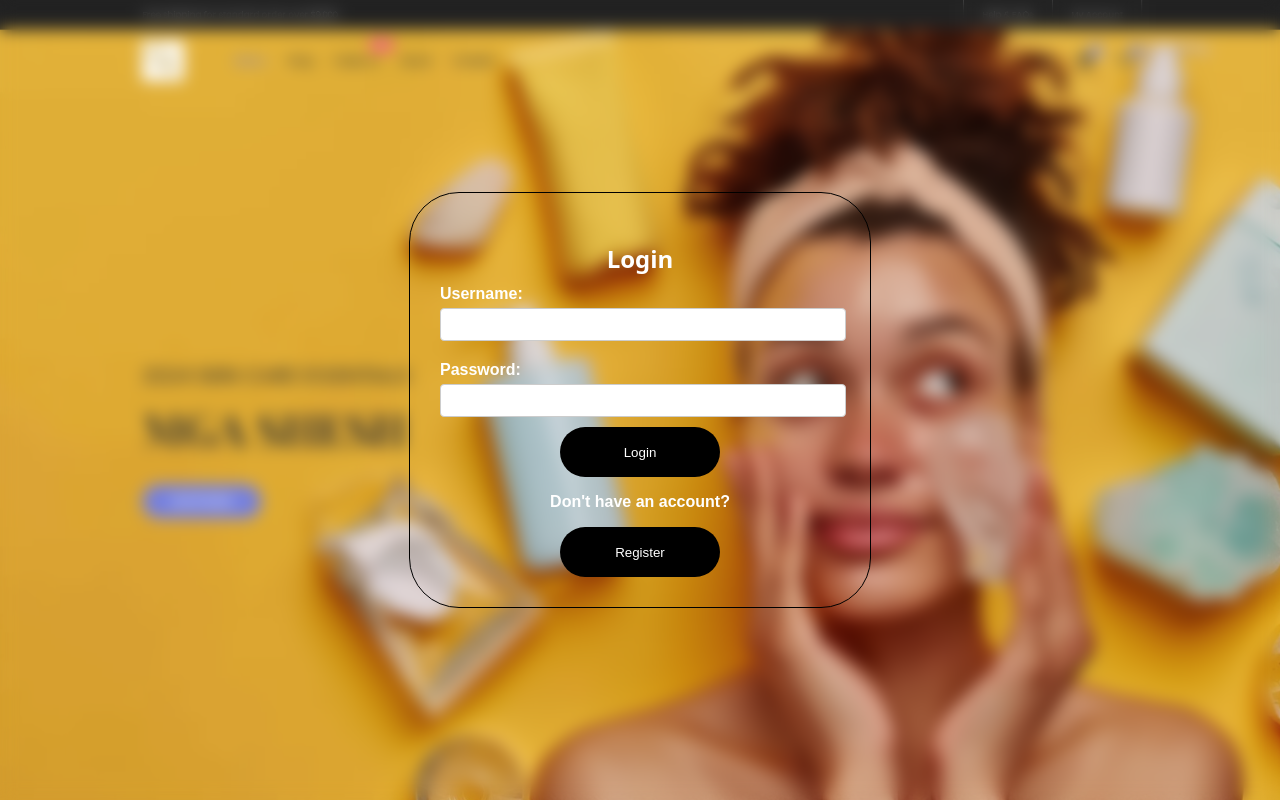
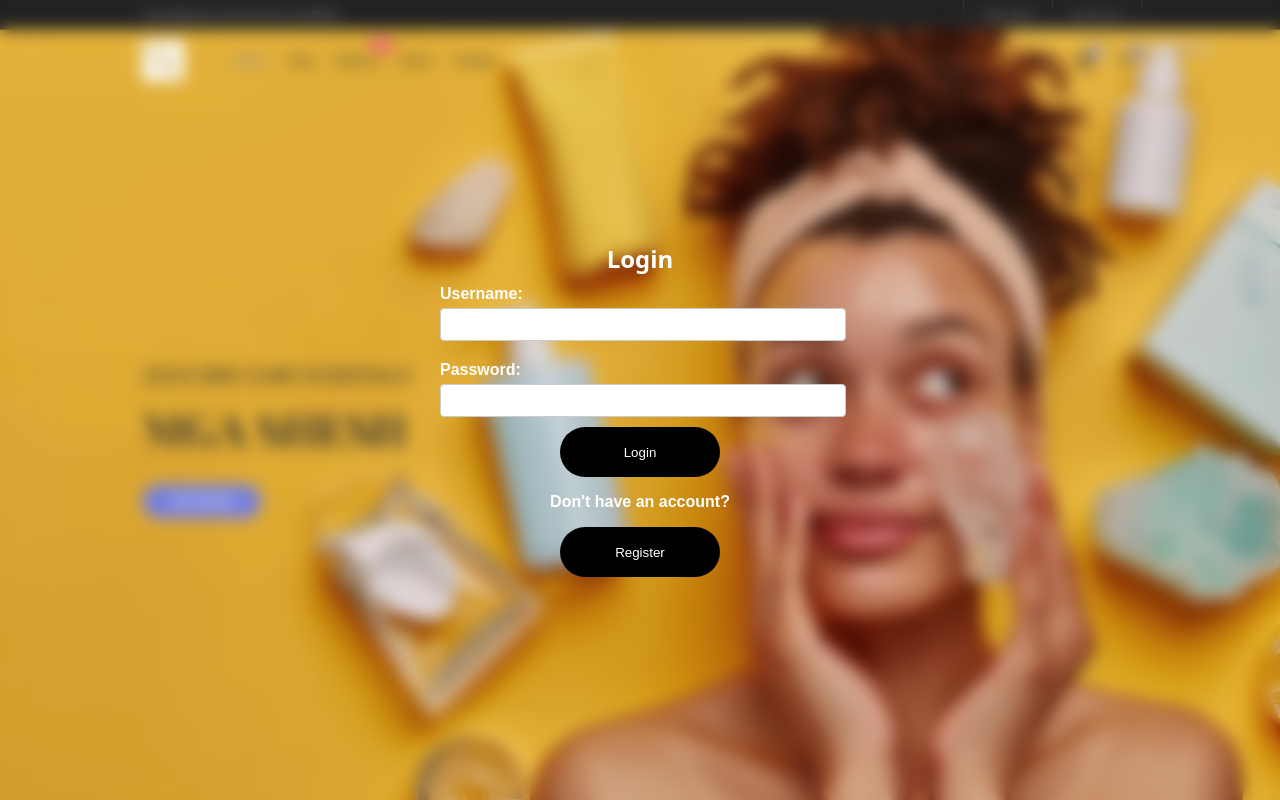
Before and after one commit to AllenKalboh/FINAL-PROJ, a PHP site: page /login.php in a window 1280 px wide. Run offline with PHP 8.4, Linux system fonts and the light colour scheme.

Commit message:
Update login.css

```diff
--- a/login.css
+++ b/login.css
@@ -31,8 +31,6 @@ body::before {
     background: rgba(145, 145, 145, 0.0);
     width: 400px;
     padding: 30px;
-    border: solid black 1px;
-    border-radius: 50px;
     /*             horizontal     vertical         blur%         blur-color   */
     /* box-shadow:     10px           10px            25px          #8d8d8d; */
 }
```
